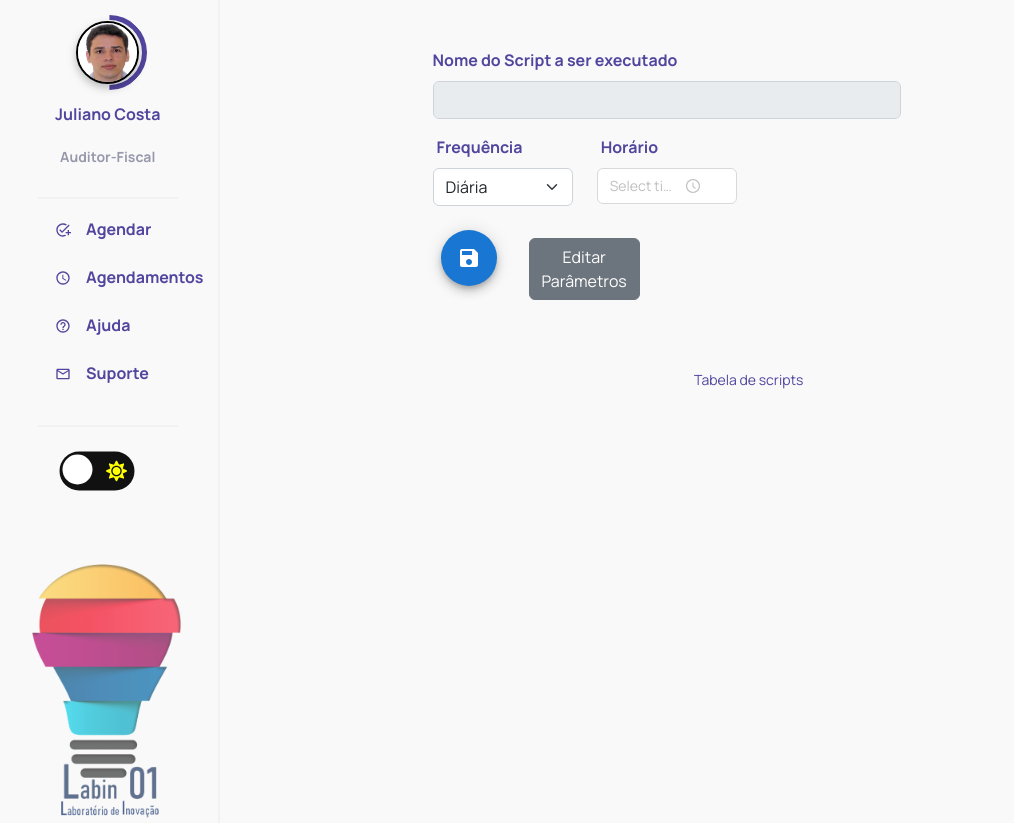
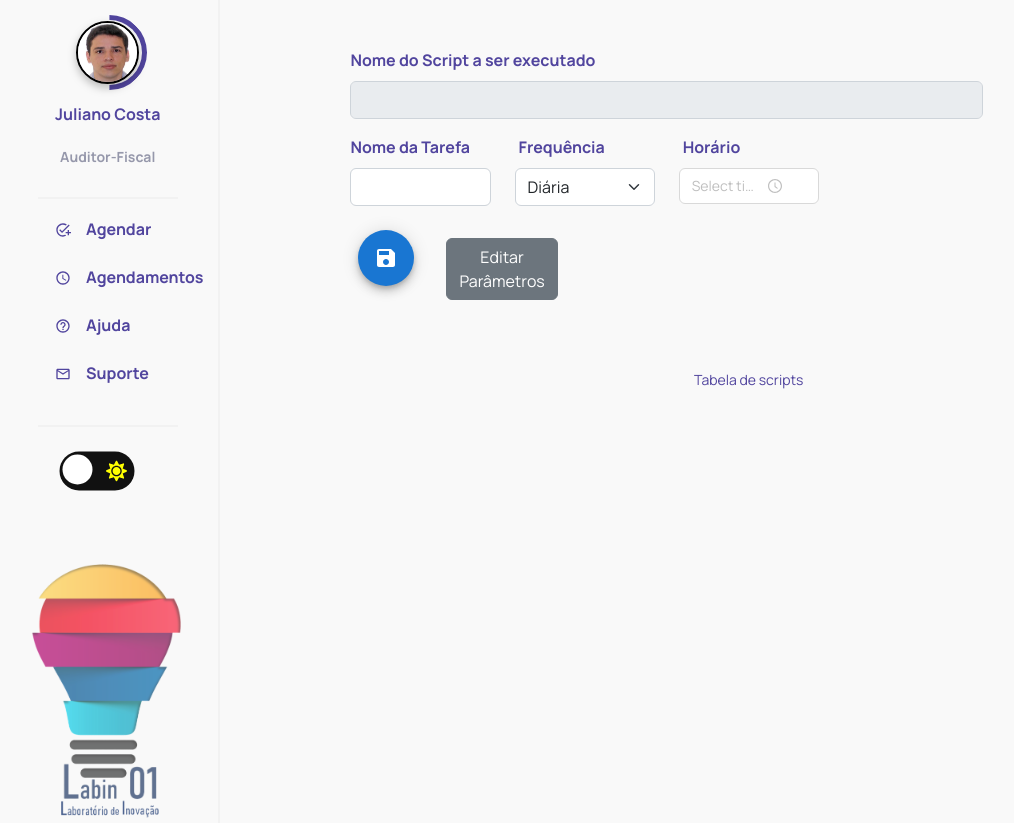
Before and after one commit to julianohcosta/script-scheduler, a React (Create React App) app: page / in a window 1280 px wide. Both pictures are taken after a click on the item "Agendar". Shown: the whole page, without its empty margins (3-1017 px from the left). Built offline with nearby package versions, Linux system fonts and the light colour scheme.

Commit message:
Include task name field

```diff
--- a/src/pages/Agendar.jsx
+++ b/src/pages/Agendar.jsx
@@ -1,15 +1,16 @@
+import {useState} from "react";
 import Button from 'react-bootstrap/Button';
 import Form from 'react-bootstrap/Form';
 import OverlayTrigger from 'react-bootstrap/OverlayTrigger';
 import Tooltip from 'react-bootstrap/Tooltip';
 import Row from 'react-bootstrap/Row';
 import Col from 'react-bootstrap/Col';
-import {useState} from "react";
 import Diario from "./components/Diario";
 import Semanal from "./components/Semanal";
 import Mensal from "./components/Mensal";
+import SaveButton from "../components/UI/SaveButton";
 import './Agendar.css'
-import SaveButton from "../components/UI/SaveButton";
+
 
 const FREQUENCIA = {
     DIARIA: 'Diária',
@@ -55,14 +56,19 @@ const Agendar = () => {
             <div className='container-agendar--form'>
                 <Form className='m-lg-5 m-md-5'>
                     <Form.Group as={Row} className="mb-3" controlId="formScriptData">
-                        <Col sm="2"/>
-                        <Col sm="6">
+                        <Col sm="1"/>
+                        <Col sm="8">
                             <Form.Label>Nome do Script a ser executado</Form.Label>
                             <Form.Control type="text" disabled/>
                         </Col>
                     </Form.Group>
                     <Form.Group as={Row} className="mb-3" controlId="formScriptOptions">
-                        <Col sm="2"/>
+                        <Col sm="1"/>
+
+                        <Col sm='2'>
+                            <Form.Label>Nome da Tarefa</Form.Label>
+                            <Form.Control type="text"/>
+                        </Col>
 
                         <Col sm="2">
                             <Form.Label className='mx-1'>Frequência</Form.Label>
@@ -75,7 +81,7 @@ const Agendar = () => {
                         {dialogSelector}
                     </Form.Group>
                     <Form.Group as={Row} className="my-3" controlId="fromButtons">
-                        <Col sm="2"/>
+                        <Col sm="1"/>
                         <Col sm="3">
                             <div className='editar'>
                                 <span className='mx-0'>
@@ -93,7 +99,6 @@ const Agendar = () => {
                                     </Button>
                                 </OverlayTrigger>
                                 </span>
-
                             </div>
                         </Col>
                     </Form.Group>
```
